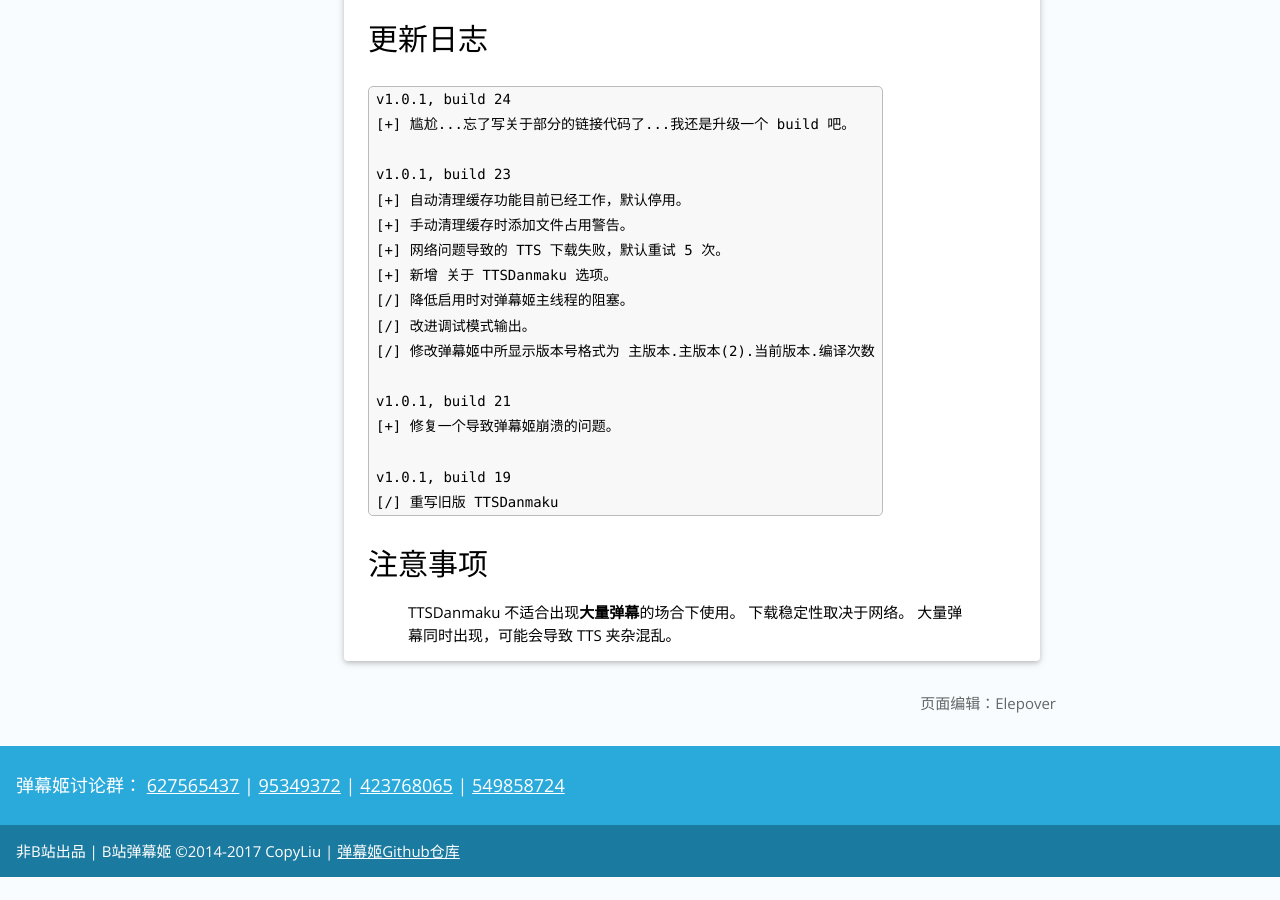
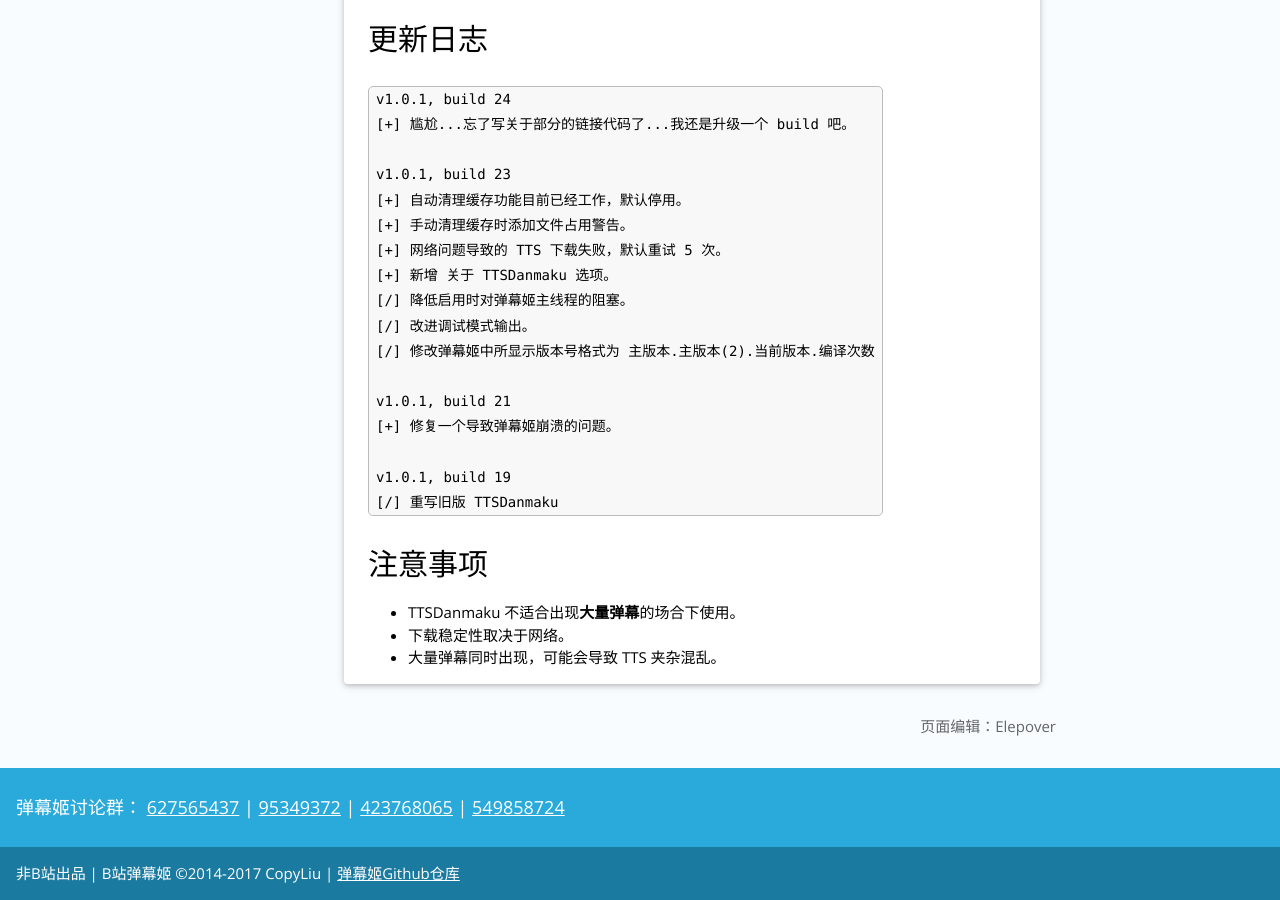
Before and after one commit to Bililive/www.danmuji.org, a Jekyll site: the page built from _plugin/TTSDanmaku.md, in a window 1280 px wide and 900 px high, scrolled down 747 px. Built offline with Jekyll 4.4.1, drawn with Linux system fonts in a browser that asks for light colours; nearby versions of some CDN libraries; some web fonts are replaced; comment, search, counter and statistics services are not loaded; before the commit the page ends 1624 px from its top, so only the background shows below that.

```diff
--- a/_plugin/TTSDanmaku.md
+++ b/_plugin/TTSDanmaku.md
@@ -63,6 +63,6 @@ v1.0.1, build 19
 注意事项
 ----
 
-> TTSDanmaku 不适合出现**大量弹幕**的场合下使用。
-> 下载稳定性取决于网络。
-> 大量弹幕同时出现，可能会导致 TTS 夹杂混乱。
+- TTSDanmaku 不适合出现**大量弹幕**的场合下使用。
+- 下载稳定性取决于网络。
+- 大量弹幕同时出现，可能会导致 TTS 夹杂混乱。
```
